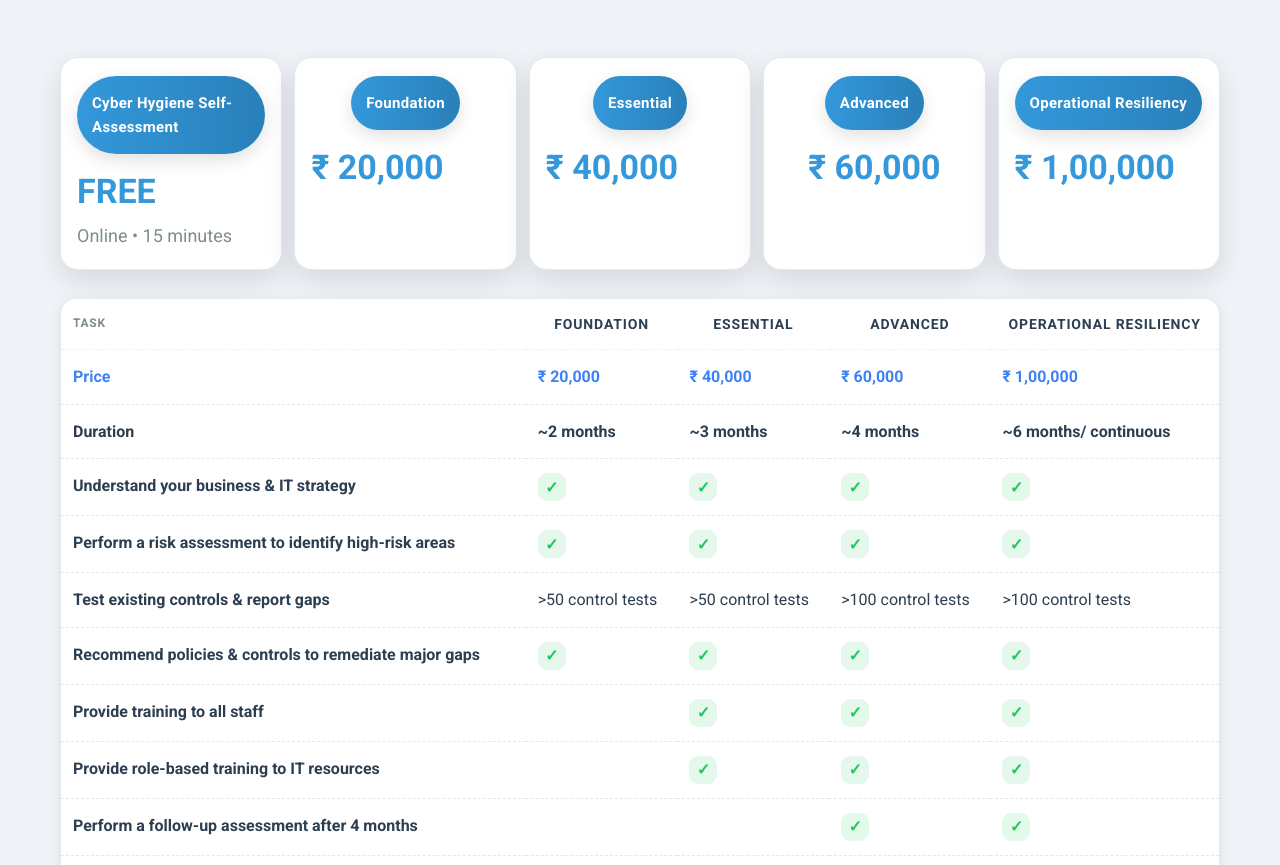
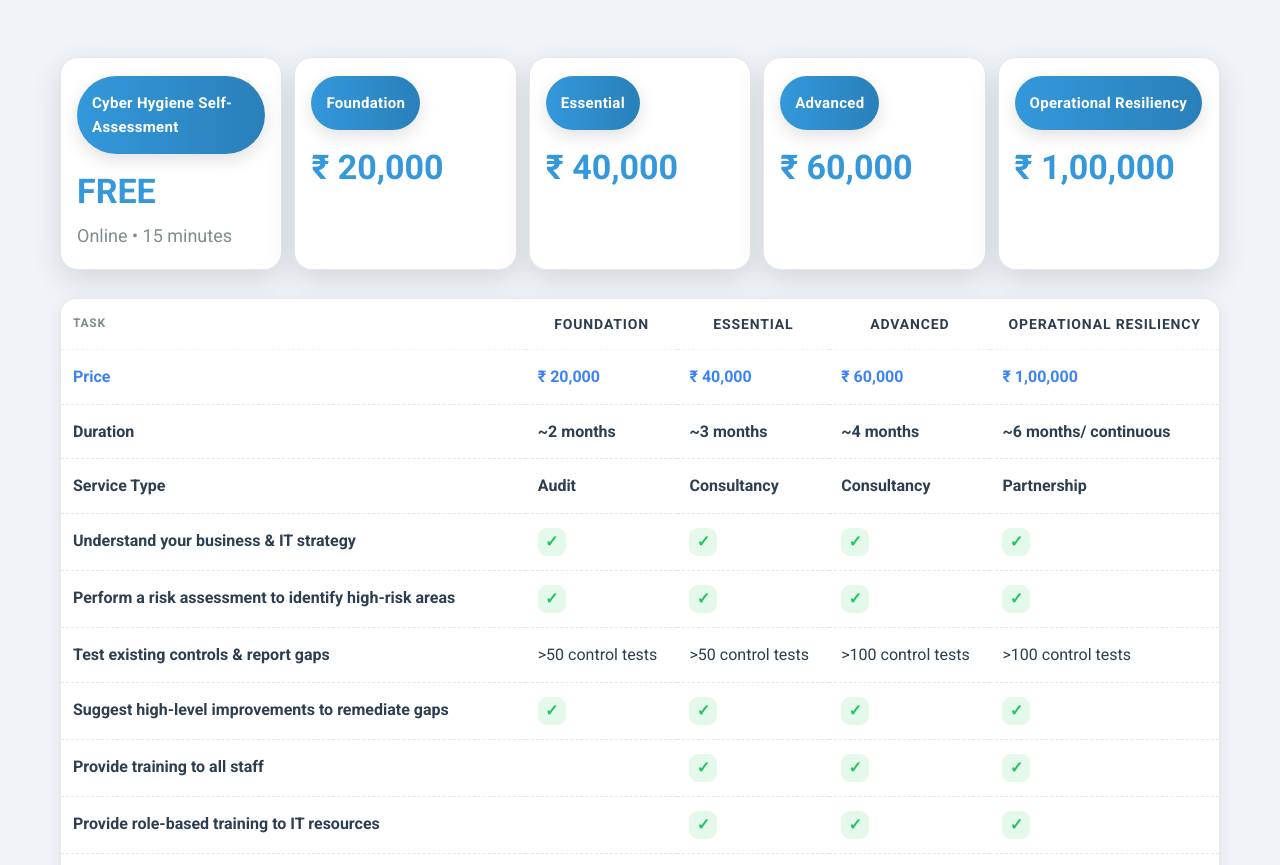
Before and after one commit to ansarhijaz/VnV-Cybersecurity, a plain HTML site: page pricing.html in a window 1280 px wide. Shown: the part 655-1520 px from the top of the page. Drawn offline with Linux system fonts and the light colour scheme.

Commit message:
Add files via upload

```diff
--- a/pricing.html
+++ b/pricing.html
@@ -26,9 +26,10 @@
     <header class="site-header">
         <div class="container">
             <nav class="nav">
-                <a href="index.html" class="logo">CyberGuard</a>
+                <a href="index.html" class="logo">VnV Cybersecurity</a>
                 <ul class="nav-menu">
                     <li><a href="index.html">Home</a></li>
+	                <li><a href="quiz/quiz_start.html">Free Assessment</a></li>
                     <li><a href="index.html#services">Services</a></li>
                     <li><a href="#bundles">Bundles</a></li>
                     <li><a href="#deliverables">Deliverables</a></li>
@@ -65,15 +66,15 @@
                         <div class="bundles-meta">Online • 15 minutes</div>
                     </section>
                     <section class="bundles-card fade-in">
-                        <div style="text-align: center;"><span class="pill">Foundation</span></div>
+                        <div><span class="pill">Foundation</span></div>
                         <div class="bundles-price">₹ 20,000</div>
                     </section>
                     <section class="bundles-card fade-in">
-                        <div style="text-align: center;"><span class="pill">Essential</span></div>
+                        <div ><span class="pill">Essential</span></div>
                         <div class="bundles-price">₹ 40,000</div>
                     </section>
                     <section class="bundles-card fade-in">
-                        <div style="text-align: center;"><span class="pill">Advanced</span>
+                        <div ><span class="pill">Advanced</span>
                         <div class="bundles-price">₹ 60,000</div>
                     </section>
                     <section class="bundles-card fade-in">
@@ -101,11 +102,19 @@
                                 <td style="color: #3b82f6; font-weight: bold;">₹ 60,000</td>
                                 <td style="color: #3b82f6; font-weight: bold;">₹ 1,00,000</td>
                             </tr>
+							<tr>
                                 <th scope="row">Duration</th>
                                 <td style="font-weight: bold;">~2 months</td>
                                 <td style="font-weight: bold;">~3 months</td>
                                 <td style="font-weight: bold;">~4 months</td>
                                 <td style="font-weight: bold;">~6 months/ continuous</td>
+                            </tr>
+							<tr>
+                                <th scope="row">Service Type</th>
+                                <td style="font-weight: bold;">Audit</td>
+                                <td style="font-weight: bold;">Consultancy</td>
+                                <td style="font-weight: bold;">Consultancy</td>
+                                <td style="font-weight: bold;">Partnership</td>
                             </tr>
                             <tr>
                                 <th scope="row">Understand your business & IT strategy</th>
@@ -130,7 +139,7 @@
 
                             </tr>
                             <tr>
-                                <th scope="row">Recommend policies & controls to remediate major gaps</th>
+                                <th scope="row">Suggest high-level improvements to remediate gaps</th>
                                 <td><span class="check">✓</span></td>
                                 <td><span class="check">✓</span></td>
                                 <td><span class="check">✓</span></td>
@@ -153,7 +162,7 @@
                             </tr>
                             <tr>
                                 <th scope="row">Perform a follow-up assessment after 4 months</th>
-                                <td></td>
+                                <td>Add-on</td>
                                 <td></td>
                                 <td><span class="check">✓</span></td>
                                 <td><span class="check">✓</span></td>
@@ -478,7 +487,7 @@
 
     <footer class="site-footer">
         <div class="container">
-            <p>&copy; <span id="year"></span> CyberGuard Solutions. All rights reserved.</p>
+            <p>&copy; <span id="year"></span> VnV Cybersecurity. All rights reserved.</p>
         </div>
     </footer>
 
```
Also changed, not shown: IdentityAccessManagement.html (+3 -2 lines), index.html (+10 -8 lines), quiz/quiz_start.html (+2 -2 lines).
